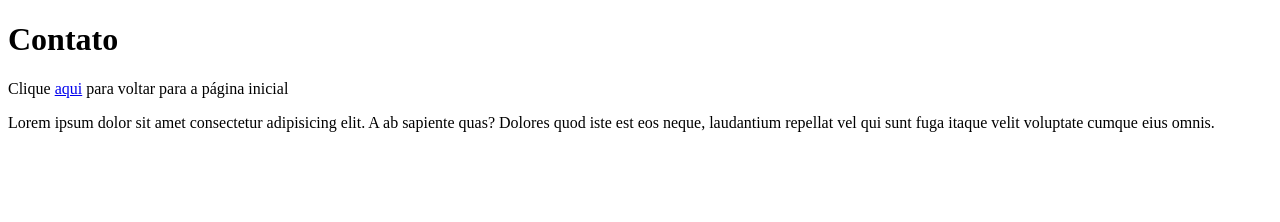
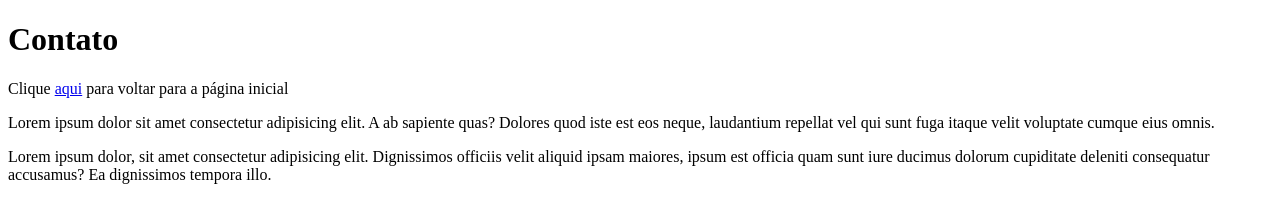
Before and after one commit to dvarakaki/git-branches, a plain HTML site: page contato.html in a window 1280 px wide. Drawn offline with Linux system fonts and the light colour scheme.

Commit message:
Adicionei o p

```diff
--- a/contato.html
+++ b/contato.html
@@ -16,6 +16,7 @@
         Lorem ipsum dolor sit amet consectetur adipisicing elit. A ab sapiente quas? Dolores quod iste est eos neque,
         laudantium repellat vel qui sunt fuga itaque velit voluptate cumque eius omnis.
     </section>
+    <p>Lorem ipsum dolor, sit amet consectetur adipisicing elit. Dignissimos officiis velit aliquid ipsam maiores, ipsum est officia quam sunt iure ducimus dolorum cupiditate deleniti consequatur accusamus? Ea dignissimos tempora illo.</p>
 </body>
 
 </html>
```
